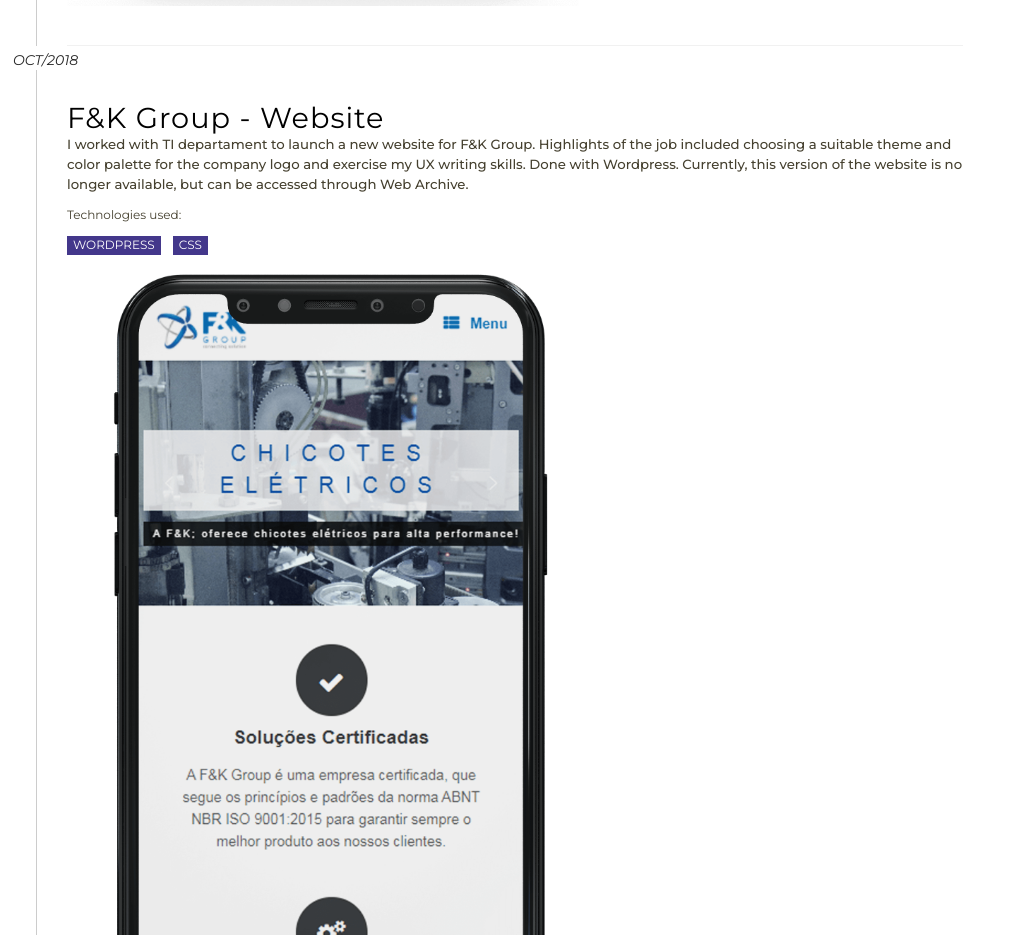
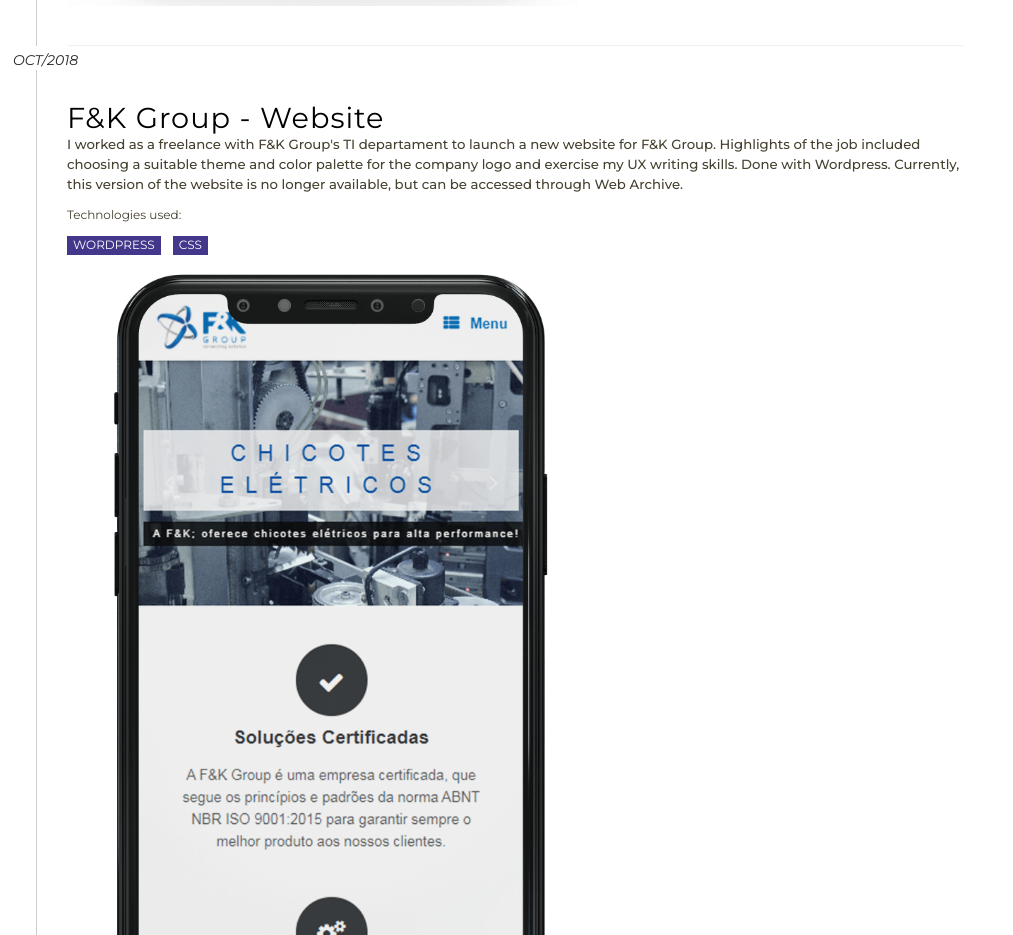
Before and after one commit to RKuerten/Portfolio, a React (Create React App) app: page / in a window 1280 px wide. Shown: the part 4100-5035 px from the top of the page, without its empty margins (0-1013 px from the left). Built offline with nearby package versions, Linux system fonts and the light colour scheme.

Commit message:
Fixed F&K text

```diff
--- a/src/components/Timeline/Timeline.js
+++ b/src/components/Timeline/Timeline.js
@@ -189,7 +189,7 @@
     date: "OCT/2018",
     title: "F&K Group - Website",
     desc:
-      "I worked with TI departament to launch a new website for F&K Group. Highlights of the job included choosing a suitable theme and color palette for the company logo and exercise my UX writing skills. Done with Wordpress. Currently, this version of the website is no longer available, but can be accessed through Web Archive.",
+      "I worked as a freelance with F&K Group's TI departament to launch a new website for F&K Group. Highlights of the job included choosing a suitable theme and color palette for the company logo and exercise my UX writing skills. Done with Wordpress. Currently, this version of the website is no longer available, but can be accessed through Web Archive.",
     tags: ["WORDPRESS", "CSS"],
     image: fkgroup,
     link: "http://web.archive.org/web/20181118043134/http://fkgroup.com.br/",
```
